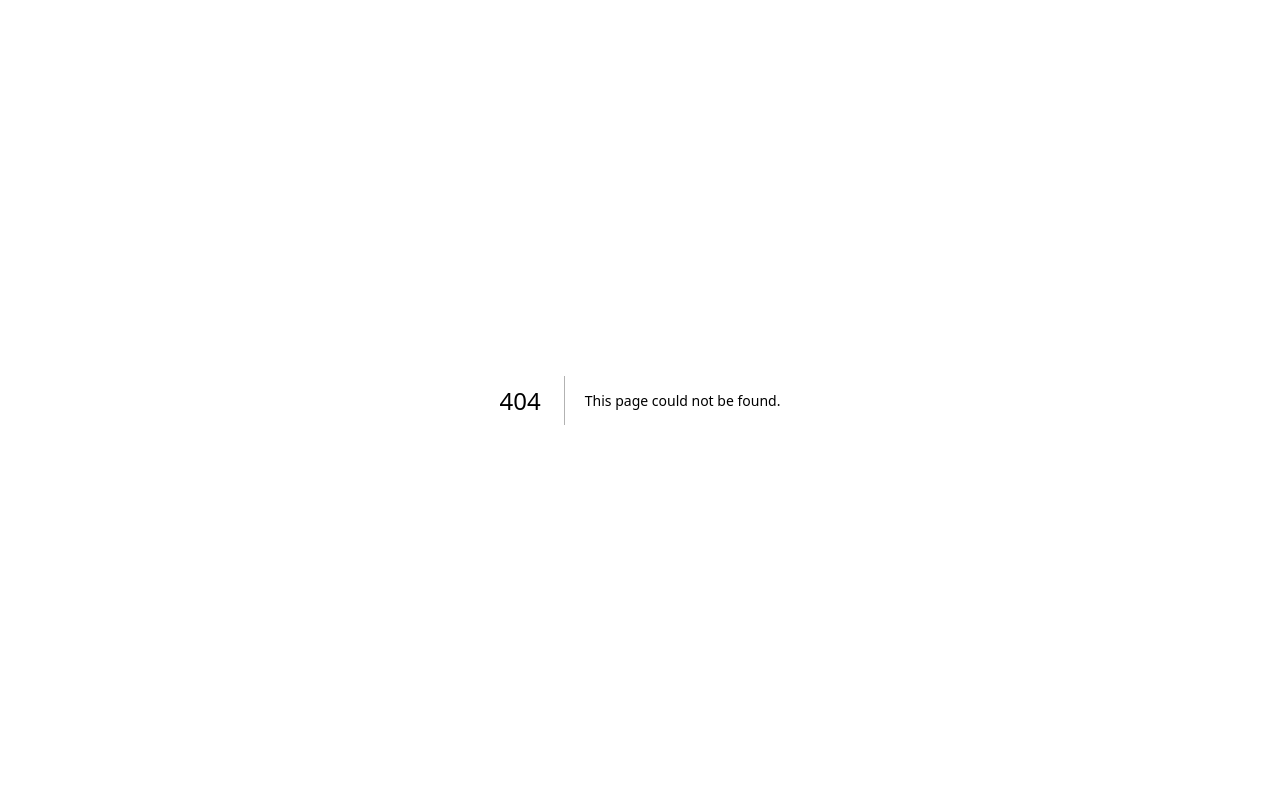
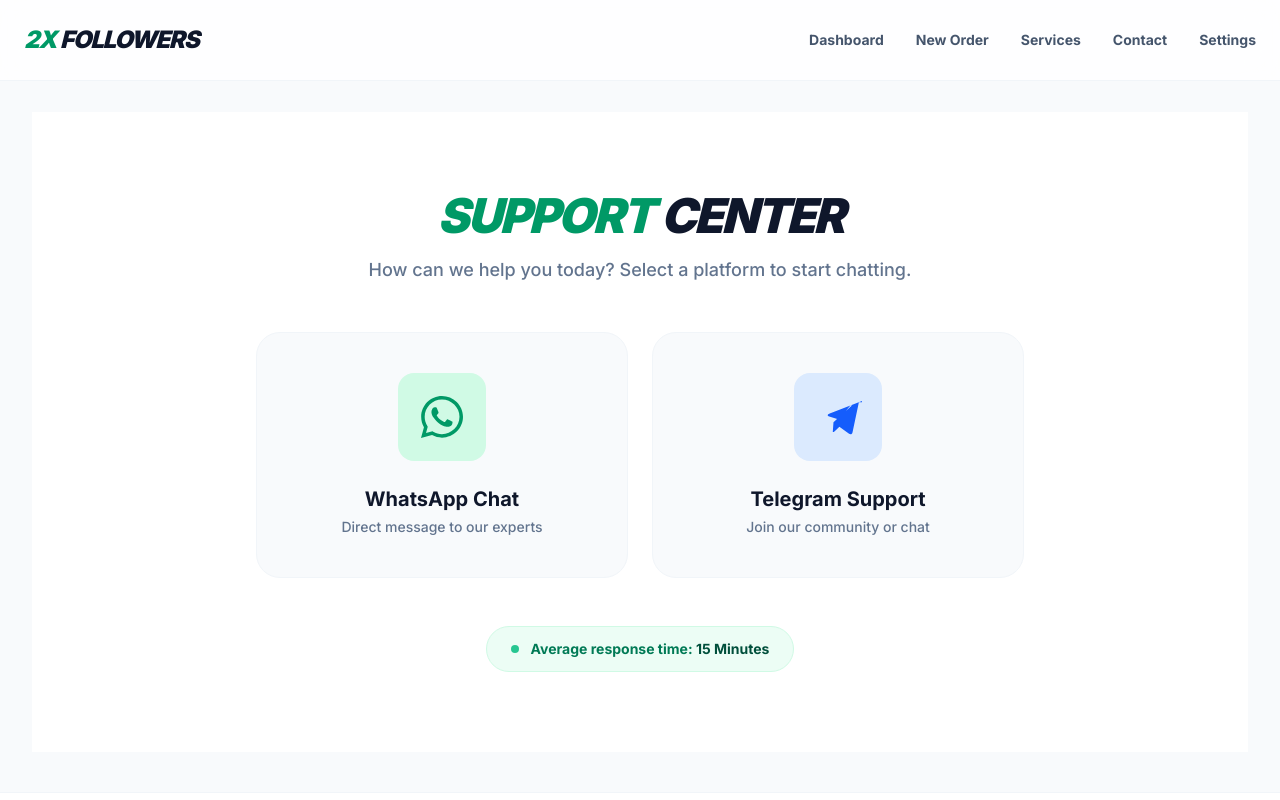
Before and after one commit to shaheensafi69-art/2xfollowers-platform, a Next.js app: page /dashboard/contact in a window 1280 px wide. Before the commit this address had no page. Shown: the top 800 px of the page. Built offline with nearby package versions, Linux system fonts and the light colour scheme.

Commit message:
🚀 FINAL DEPLOYMENT: BYPASSING ALL BUILD BARRIERS

```diff
--- /dev/null
+++ b/src/app/(dashboard)/dashboard/contact/page.tsx
@@ -0,0 +1,69 @@
+import React from 'react';
+
+export default function ContactPage() {
+  const phoneNumber = "447476620282";
+  const telegramUsername = "safipayltd";
+
+  return (
+    <div className="min-h-[80vh] flex flex-col items-center justify-center p-6 bg-white">
+      <div className="max-w-3xl w-full text-center">
+        {/* هدر صفحه با استایل 2X Followers */}
+        <div className="mb-12">
+          <h1 className="text-3xl md:text-5xl font-black italic tracking-tighter mb-4">
+            <span className="text-emerald-600">SUPPORT</span>
+            <span className="text-slate-900 ml-2">CENTER</span>
+          </h1>
+          <p className="text-slate-500 text-lg font-medium">
+            How can we help you today? Select a platform to start chatting.
+          </p>
+        </div>
+
+        <div className="grid grid-cols-1 md:grid-cols-2 gap-6">
+          {/* WhatsApp Card */}
+          <a
+            href={`https://wa.me/${phoneNumber}`}
+            target="_blank"
+            rel="noopener noreferrer"
+            className="group p-10 border border-slate-100 rounded-3xl bg-slate-50 hover:bg-white hover:border-emerald-500 hover:shadow-2xl hover:shadow-emerald-100 transition-all duration-300 flex flex-col items-center"
+          >
+            <div className="p-5 bg-emerald-100 rounded-2xl mb-6 group-hover:scale-110 transition-transform text-emerald-600">
+              <svg stroke="currentColor" fill="currentColor" strokeWidth="0" viewBox="0 0 448 512" height="48" width="48" xmlns="http://www.w3.org/2000/svg">
+                <path d="M380.9 97.1C339 55.1 283.2 32 223.9 32c-122.4 0-222 99.6-222 222 0 39.1 10.2 77.3 29.6 111L0 480l117.7-30.9c32.4 17.7 68.9 27 106.1 27h.1c122.3 0 224.1-99.6 224.1-222 0-59.3-25.2-115-67.1-157zm-157 341.6c-33.2 0-65.7-8.9-94-25.7l-6.7-4-69.8 18.3L72 359.2l-4.4-7c-18.5-29.4-28.2-63.3-28.2-98.2 0-101.7 82.8-184.5 184.6-184.5 49.3 0 95.6 19.2 130.4 54.1 34.8 34.9 56.2 81.2 56.1 130.5 0 101.8-84.9 184.6-186.6 184.6zm101.2-138.2c-5.5-2.8-32.8-16.2-37.9-18-5.1-1.9-8.8-2.8-12.5 2.8-3.7 5.6-14.3 18-17.6 21.8-3.2 3.7-6.5 4.2-12 1.4-5.5-2.8-23.4-8.6-44.6-27.6-16.5-14.7-27.6-32.8-30.8-38.4-3.2-5.6-.3-8.6 2.5-11.4 2.5-2.5 5.5-6.5 8.3-9.7 2.8-3.2 3.7-5.6 5.6-9.3 1.9-3.7.9-6.9-.5-9.7-1.4-2.8-12.5-30.1-17.1-41.2-4.5-10.8-9.1-9.3-12.5-9.5-3.2-.2-6.9-.2-10.6-.2-3.7 0-9.7 1.4-14.8 6.9-5.1 5.6-19.4 19-19.4 46.3 0 27.3 19.9 53.7 22.6 57.4 2.8 3.7 39.1 59.7 94.8 83.8 13.2 5.8 23.5 9.2 31.5 11.8 13.3 4.2 25.4 3.6 35 2.2 10.7-1.6 32.8-13.4 37.4-26.4 4.6-13 4.6-24.1 3.2-26.4-1.3-2.5-5-3.9-10.5-6.6z"></path>
+              </svg>
+            </div>
+            <h3 className="text-xl font-bold text-slate-900 mb-1">WhatsApp Chat</h3>
+            <p className="text-slate-500 font-medium text-sm text-center">
+              Direct message to our experts
+            </p>
+          </a>
+
+          {/* Telegram Card */}
+          <a
+            href={`https://t.me/${telegramUsername}`}
+            target="_blank"
+            rel="noopener noreferrer"
+            className="group p-10 border border-slate-100 rounded-3xl bg-slate-50 hover:bg-white hover:border-blue-500 hover:shadow-2xl hover:shadow-blue-100 transition-all duration-300 flex flex-col items-center"
+          >
+            <div className="p-5 bg-blue-100 rounded-2xl mb-6 group-hover:scale-110 transition-transform text-blue-600">
+              <svg stroke="currentColor" fill="currentColor" strokeWidth="0" viewBox="0 0 448 512" height="48" width="48" xmlns="http://www.w3.org/2000/svg">
+                <path d="M446.7 98.6l-67.6 318.8c-5.1 22.5-18.4 28.1-37.3 17.5l-103-75.9-49.7 47.8c-5.5 5.5-10.1 10.1-20.7 10.1l7.4-104.9 190.9-172.5c8.3-7.4-1.8-11.5-12.9-4.1L232.8 283.5 130.9 251c-22.2-6.9-22.7-22.2 4.6-32.8l400.1-154.2c18.5-6.9 34.8 4.2 28.3 34.6z"></path>
+              </svg>
+            </div>
+            <h3 className="text-xl font-bold text-slate-900 mb-1">Telegram Support</h3>
+            <p className="text-slate-500 font-medium text-sm text-center">
+              Join our community or chat
+            </p>
+          </a>
+        </div>
+
+        {/* Support Note */}
+        <div className="mt-12 inline-flex items-center gap-3 px-6 py-3 bg-emerald-50 rounded-full border border-emerald-100">
+          <div className="w-2 h-2 bg-emerald-500 rounded-full animate-pulse"></div>
+          <p className="text-emerald-700 text-sm font-bold">
+            Average response time: <span className="text-emerald-900">15 Minutes</span>
+          </p>
+        </div>
+      </div>
+    </div>
+  );
+}
--- a/src/components/shared/Navbar.tsx
+++ b/src/components/shared/Navbar.tsx
@@ -1,7 +1,8 @@
 "use client";
 import { useState } from 'react';
 import Link from 'next/link';
-import { Menu, X, LayoutDashboard, Zap, ShoppingBag, Settings } from 'lucide-react';
+// اضافه کردن آیکون PhoneIncoming برای بخش تماس
+import { Menu, X, LayoutDashboard, Zap, ShoppingBag, Settings, PhoneIncoming } from 'lucide-react';
 
 export default function Navbar() {
   const [isOpen, setIsOpen] = useState(false);
@@ -10,6 +11,7 @@ export default function Navbar() {
     { name: 'Dashboard', href: '/dashboard', icon: LayoutDashboard },
     { name: 'New Order', href: '/dashboard/new-order', icon: Zap },
     { name: 'Services', href: '/services', icon: ShoppingBag },
+    { name: 'Contact', href: '/dashboard/contact', icon: PhoneIncoming }, // اضافه شدن صفحه کانتکت
     { name: 'Settings', href: '/dashboard/settings', icon: Settings },
   ];
 
@@ -22,7 +24,7 @@ export default function Navbar() {
           <span className="text-slate-900 ml-1">FOLLOWERS</span>
         </Link>
 
-        {/* منوی کامپیوتر (بدون دکمه لاگین) */}
+        {/* منوی کامپیوتر */}
         <div className="hidden lg:flex items-center gap-8">
           {navLinks.map((link) => (
             <Link
@@ -41,8 +43,8 @@ export default function Navbar() {
         </button>
       </div>
 
-      {/* منوی کشویی موبایل (بدون دکمه ساین‌این) */}
-      <div className={`lg:hidden absolute top-20 left-0 w-full bg-white border-b border-slate-100 transition-all duration-300 overflow-hidden ${isOpen ? 'max-h-[350px] py-6' : 'max-h-0'}`}>
+      {/* منوی کشویی موبایل */}
+      <div className={`lg:hidden absolute top-20 left-0 w-full bg-white border-b border-slate-100 transition-all duration-300 overflow-hidden ${isOpen ? 'max-h-[400px] py-6' : 'max-h-0'}`}>
         <div className="flex flex-col px-6 gap-6">
           {navLinks.map((link) => (
             <Link
```
